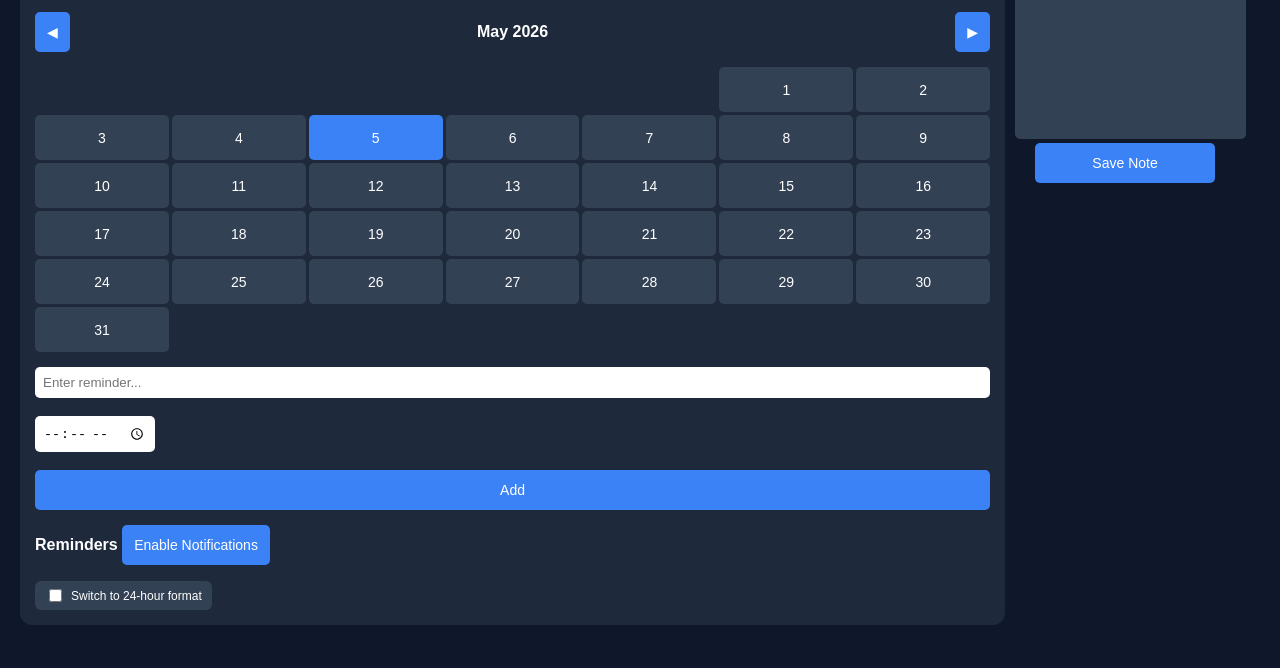
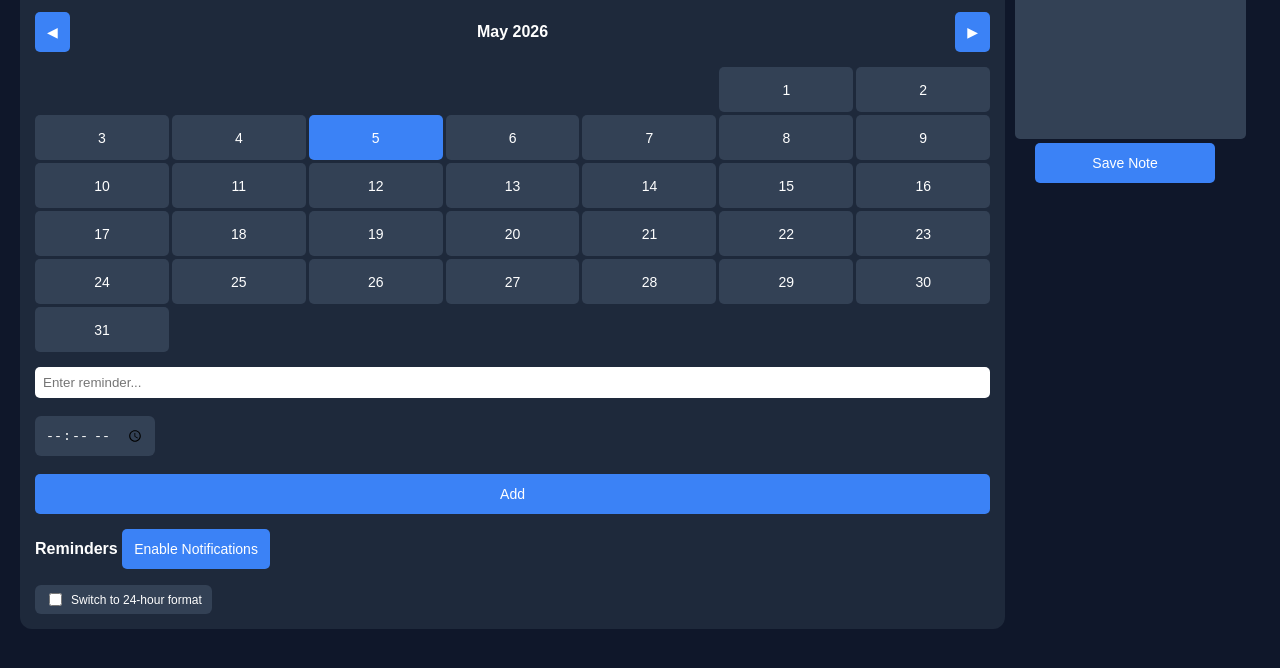
Before and after one commit to jinn-31/Simple-Reminder-Calendar, a plain HTML site: page index.html in a window 1280 px wide. Shown: the part 128-796 px from the top of the page. Drawn offline with Linux system fonts and the light colour scheme.

Commit message:
Update style.css

```diff
--- a/style.css
+++ b/style.css
@@ -242,3 +242,11 @@ button:active, .day:active {
   flex-direction: row;
   gap: 10px;
 }
+
+input[type="time"] {
+  color: white;
+  background: #334155;
+  padding: 10px;
+  border-radius: 6px;
+  width: 100%;
+}
```
